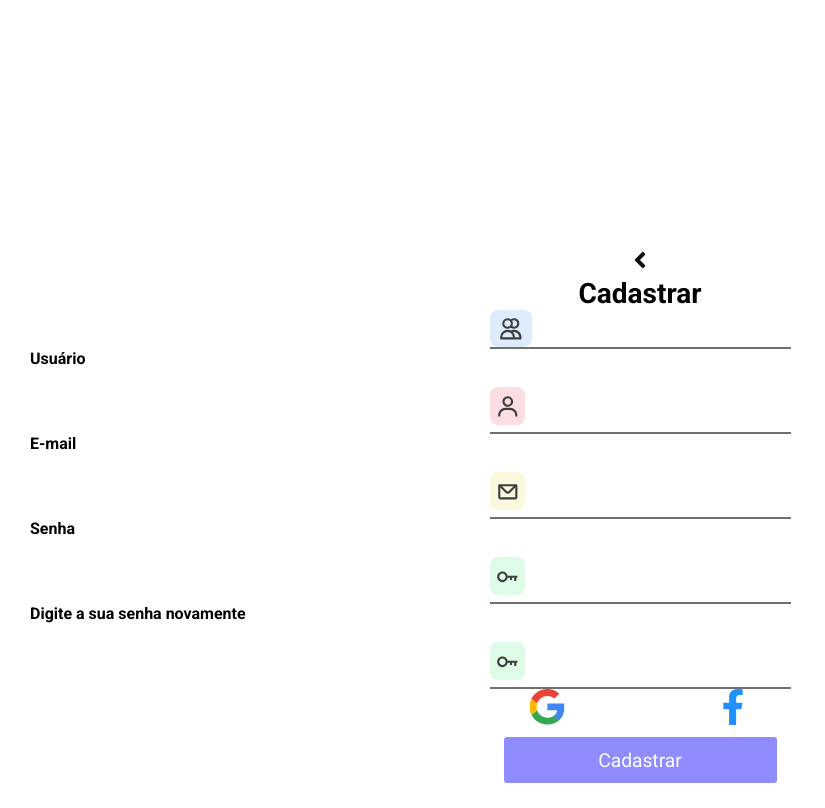
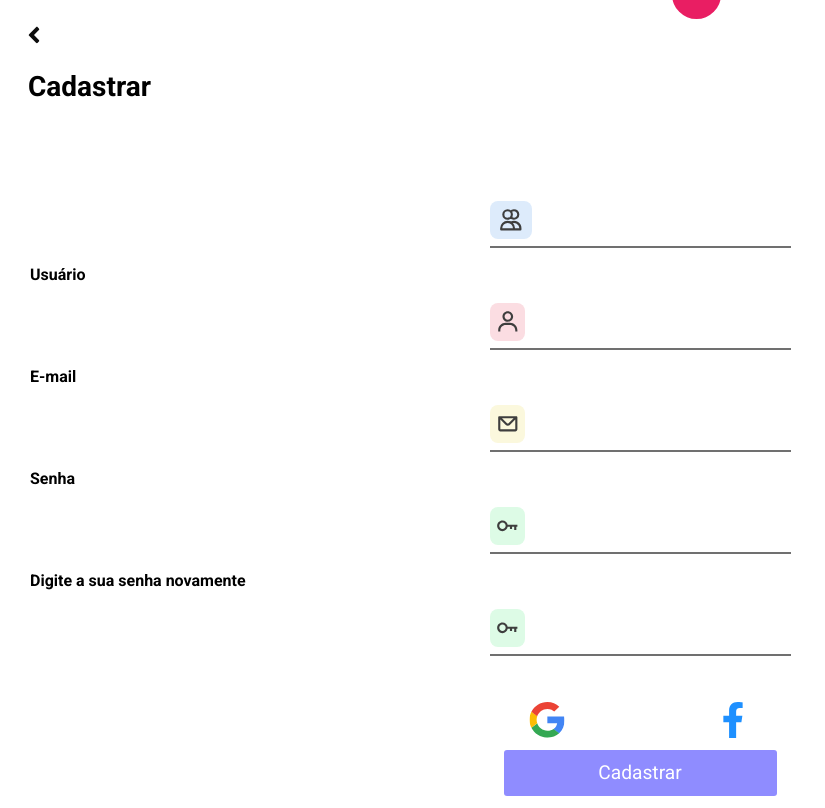
Before and after one commit to igoormatias/soapp-web, a React (Create React App) app: page /register in a window 1280 px wide. Shown: the whole page, without its empty margins (0-825 px from the left). Built offline with nearby package versions, Linux system fonts and the light colour scheme.

Commit message:
ending registration page

```diff
--- a/src/pages/Login/style.ts
+++ b/src/pages/Login/style.ts
@@ -1,5 +1,5 @@
 import styled from 'styled-components'
-import {FaAngleLeft,FaFacebookF} from 'react-icons/fa'
+import { FaAngleLeft, FaFacebookF } from 'react-icons/fa'
 
 
 export const Container = styled.div `
--- a/src/pages/Register/components/FullnameContainer/index.tsx
+++ b/src/pages/Register/components/FullnameContainer/index.tsx
@@ -8,13 +8,13 @@ import {
 const FullnameContainer = () => {
     return (
         <Container onClick={ () => {
-            const input = document.getElementById('mail')
+            const input = document.getElementById('fullname')
             input?.focus()
         }}>
             <IconContainer bg="#DDEBFB">
                 <HiOutlineUsers/>
             </IconContainer>
-            <input/>
+            <input id="fullname" />
         </Container>
     )
 }
--- a/src/pages/Register/components/FullnameContainer/style.ts
+++ b/src/pages/Register/components/FullnameContainer/style.ts
@@ -5,10 +5,14 @@ export const Container = styled.div`
 
     width: 301px;
 
+    margin-top: 190px;
+
     border-bottom: 2px solid #707070;
 
     input {
         border: 0;
+
+        margin-left: 4px;
     }
 
     font-size: 1.6rem;
@@ -25,6 +29,8 @@ export const IconContainer = styled.div`
     width: 42px;
     height: 37.9px;
 
+    margin-bottom: 7.1px;
+
     background: ${ props => props.bg };
 
     border-radius: 8px;
--- a/src/pages/Register/index.tsx
+++ b/src/pages/Register/index.tsx
@@ -21,7 +21,7 @@ import ButtonLogin from '../../components/ButtonLogin'
 function Register () {
     return (
         <Container>
-            <Eclipse src={ eclipses } alt="circles-eclipses" />
+            <Eclipse src={ eclipses } alt="circles-eclipses" />''
             <ButtonContainer>
                 <Link to="/" >
                     <ButtonBack />
--- a/src/pages/Register/style.ts
+++ b/src/pages/Register/style.ts
@@ -1,5 +1,5 @@
 import styled from 'styled-components'
-import {FaAngleLeft,FaFacebookF} from 'react-icons/fa'
+import { FaAngleLeft, FaFacebookF } from 'react-icons/fa'
 
 
 export const Container = styled.div `
@@ -12,19 +12,29 @@ export const Container = styled.div `
 
     width: 100vw;
     height: 100vh;
+
+    strong {
+        margin-top: 17px;
+    }
 `
 
 export const Eclipse = styled.img`
-    position: relative;
-    top: -328px;
+    position: absolute;
+    top: -220px;
 `
 
 export const ButtonContainer = styled.div `
     display: flex;
+
     align-items:flex-start;
 `
 
 export const ButtonBack = styled(FaAngleLeft)`
+    position: absolute;
+
+    top: 22px;
+    left: 21px;
+
     width: 26px;
     height:26px;
     color: #0e0e0e;
@@ -32,7 +42,15 @@ export const ButtonBack = styled(FaAngleLeft)`
 
 export const TitleContainer = styled.div`
     display: flex;
-    align-items:flex-start;
+
+    align-self: flex-start;
+
+    position: absolute;
+    top: 10px;
+
+    margin-left: 28px;
+    margin-top: 60px;
+    margin-bottom: 25px;
 `
 
 export const Title = styled.text `
@@ -53,8 +71,11 @@ export const Title2 = styled.text `
 
 export const IconsContainer = styled.div `
     display:flex;
+
     flex-direction:row;
     justify-content: space-around;
+
+    margin-top: 46px;
 `
 
 export const Facebook = styled(FaFacebookF)`
@@ -65,6 +86,6 @@ export const Facebook = styled(FaFacebookF)`
 `
 
 export const Gmail = styled.img `
-width: 36px;
-height:36px;
+    width: 36px;
+    height:36px;
 `
```
